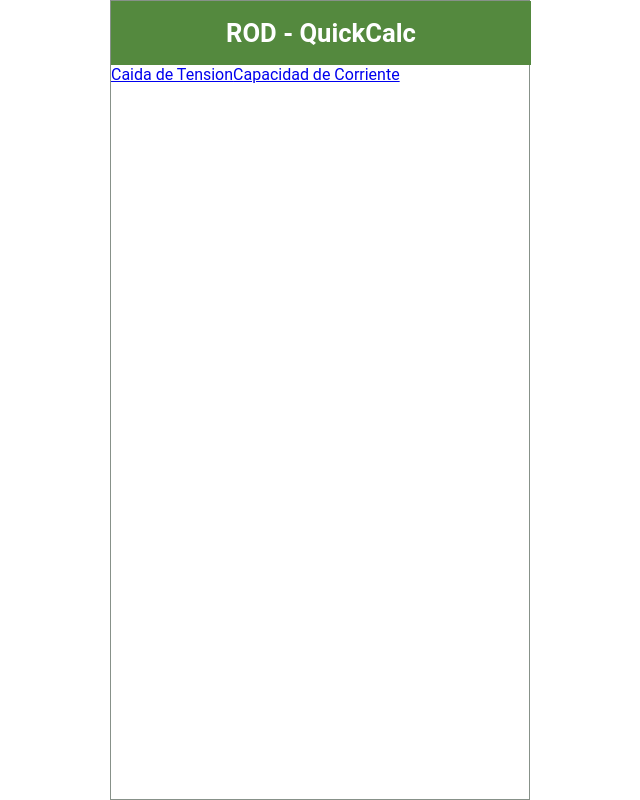
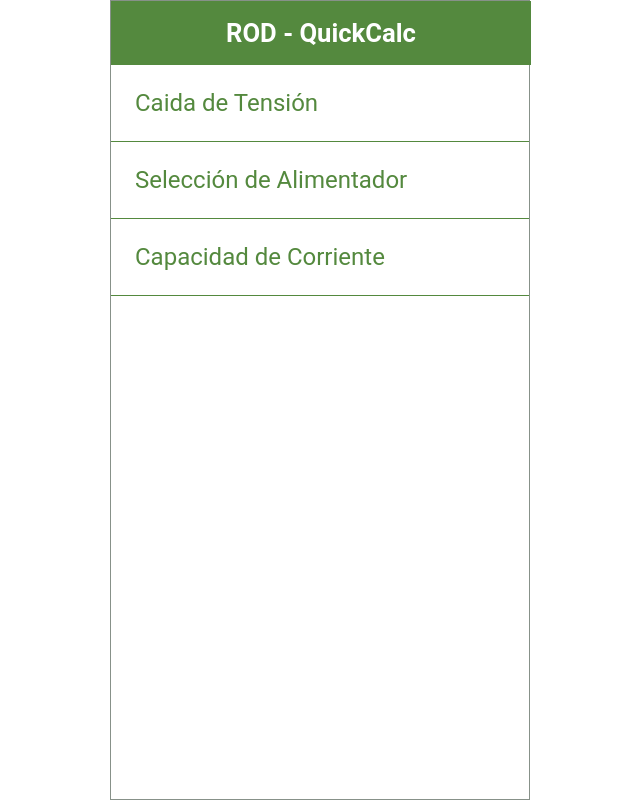
Before and after one commit to cmarioep/ROD-QuickCalc, a React (Vite) app: page / in a window 1280 px wide. Shown: the whole page, without its empty margins (320-960 px from the left). Built offline with nearby package versions, Linux system fonts and the light colour scheme.

Commit message:
Feature: semantic structor for home items and basic styles

```diff
--- a/src/pages/Home.jsx
+++ b/src/pages/Home.jsx
@@ -5,10 +5,11 @@ import '../styles/pages/Home.scss';
 export const Home = () => {
 
     return (
-        <div className="home">
-            <Link to="/voltagedrop">Caida de Tension</Link>
-            <Link to="/currentcapacity">Capacidad de Corriente</Link>
-        </div>
+        <ul className="home">
+            <li><Link className="home__item" to="/voltagedrop">Caida de Tensión</Link></li>
+            <li><Link className="home__item" to="/currentcapacity">Selección de Alimentador</Link></li>
+            <li><Link className="home__item" to="/currentcapacity">Capacidad de Corriente</Link></li>
+        </ul>
     )
 
 }
--- a/src/styles/pages/Home.scss
+++ b/src/styles/pages/Home.scss
@@ -1,6 +1,22 @@
 @use '../utils/variables.scss' as *;
+@use '../utils/variables.scss' as *;
+
 
 .home {
     height: 100vh;
     padding-top: $navbar-heigh;
+
+    &__item {
+        display: block;
+
+        padding: 1.5rem;
+
+        font-size: 1.5rem;
+        font-weight: 400;
+        text-decoration: none;
+        color: $clr-primary;
+
+
+        border-bottom: 1px solid $clr-primary;
+    }
 }
```
